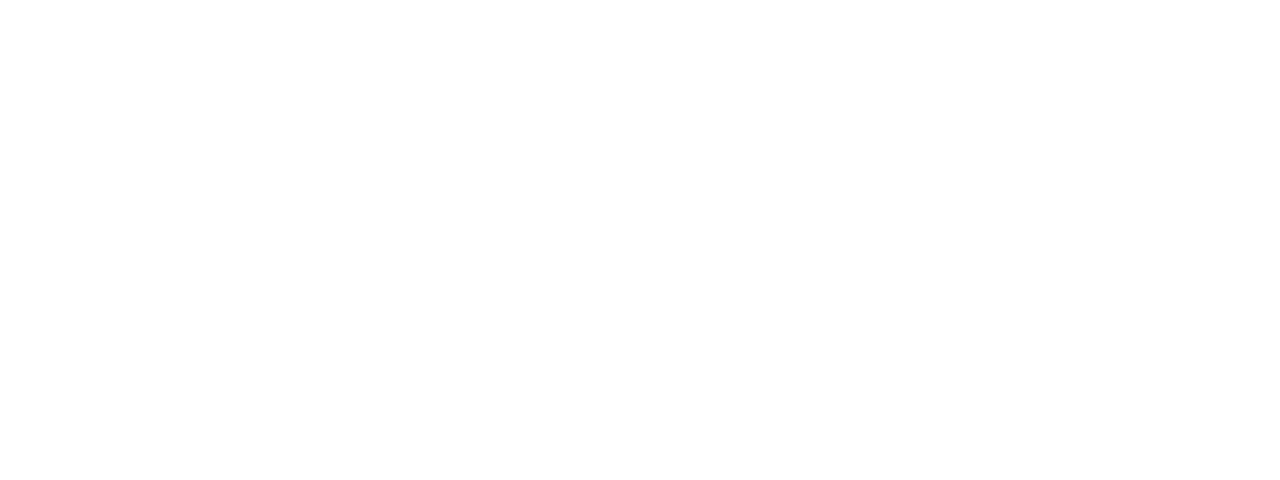
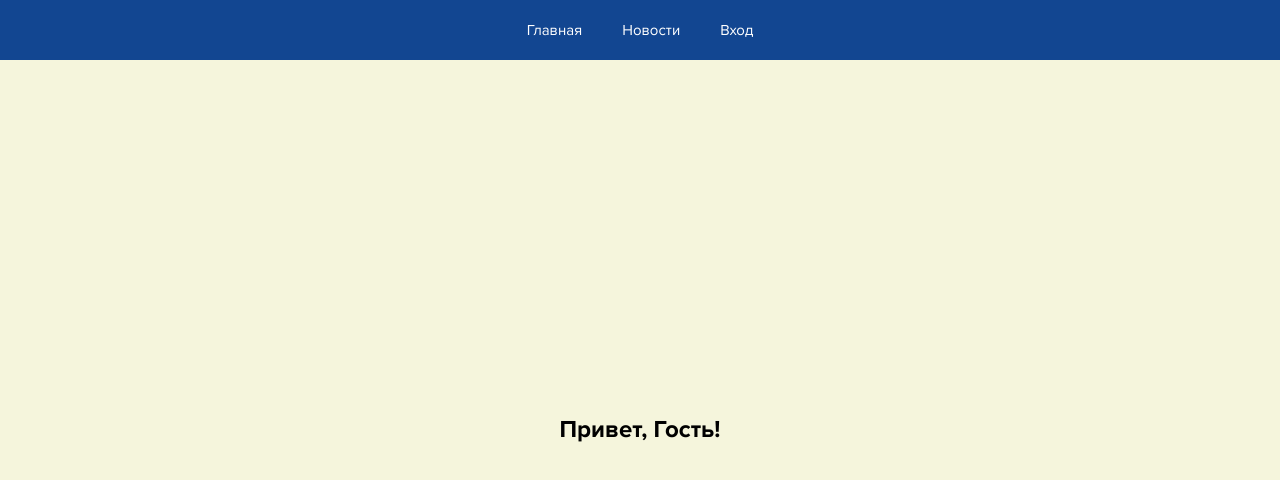
Before and after one commit to 777Antoniy777/profilance-group-test, a React app: page / in a window 1280 px wide. Built offline with nearby package versions, Linux system fonts and the light colour scheme; a web font is replaced by a local one.

Commit message:
add main screen

```diff
--- a/src/components/app/app.js
+++ b/src/components/app/app.js
@@ -1,10 +1,13 @@
 import React from "react";
-// import Main from "../main/main";
+import Main from "../main/main";
 
 const App = () => {
   return (
-    <p>Test</p>
-    // <Main />
+    <React.Fragment>
+
+      {/* Main component */}
+      <Main />
+    </React.Fragment>
   );
 };
 
--- /dev/null
+++ b/src/components/header/header.js
@@ -0,0 +1,27 @@
+import React from "react";
+
+const Header = () => {
+  return (
+    <header className="header">
+      <div className="site-wrapper">
+        <nav className="header__nav nav">
+          <ul className="nav__list">
+            <li className="nav__item active-nav-item">
+              <a href="#">Главная</a>
+            </li>
+
+            <li className="nav__item">
+              <a href="#">Новости</a>
+            </li>
+
+            <li className="nav__item">
+              <a href="#">Вход</a>
+            </li>
+          </ul>
+        </nav>
+      </div>
+    </header>
+  );
+};
+
+export default Header;
--- /dev/null
+++ b/src/components/intro/intro.js
@@ -0,0 +1,13 @@
+import React from "react";
+
+const Intro = () => {
+  return (
+    <section className="intro">
+      <div className="site-wrapper">
+        <h1 className="intro__title">Привет, Гость!</h1>
+      </div>
+    </section>
+  );
+};
+
+export default Intro;
--- /dev/null
+++ b/src/components/main/main.js
@@ -0,0 +1,19 @@
+import React from "react";
+import Header from "../header/header";
+import Intro from "../intro/intro";
+
+const Main = () => {
+  return (
+    <React.Fragment>
+      {/* Header component */}
+      <Header />
+
+      <main className="main">
+        {/* Intro component */}
+        <Intro />
+      </main>
+    </React.Fragment>
+  );
+};
+
+export default Main;
--- a/src/index.html
+++ b/src/index.html
@@ -6,14 +6,14 @@
     <meta name="viewport" content="width=device-width,initial-scale=1">
     <meta http-equiv="X-UA-Compatible" content="ie=edge">
     <meta name="format-detection" content="telephone=no">
-    <meta name="Description" content="Show GitHub repositories">
+    <meta name="Description" content="Show news">
     <link href="./assets/fonts/ProximaNova-Regular.woff2" as="font" rel="preload" crossorigin="anonymous">
     <link href="./assets/fonts/ProximaNova-Bold.woff2" as="font" rel="preload" crossorigin="anonymous">
   </head>
 
   <body class="main-page">
 
-    <div id="root"></div>
+    <div id="root" style="height: 100%; display: flex; flex-direction: column;"></div>
 
   </body>
 </html>
--- a/src/styles/base/_general.scss
+++ b/src/styles/base/_general.scss
@@ -1,4 +1,5 @@
 html {
+  height: 100%;
   box-sizing: border-box;
   overflow-x: hidden;
   scroll-behavior: smooth;
@@ -12,14 +13,22 @@ html {
 
 body {
   min-width: $media-mb;
+  height: 100%;
   margin: 0;
   font-weight: 400;
   font-style: normal;
   font-size: 15px;
   line-height: 22px;
   font-family: $proxima;
-  color: $c-white;
+  color: $c-black;
   overflow-x: hidden;
+}
+
+.site-wrapper {
+  width: 90%;
+  max-width: $w-site-wrapper-dt;
+  margin-right: auto;
+  margin-left: auto;
 }
 
 a {
--- /dev/null
+++ b/src/styles/components/_header.scss
@@ -0,0 +1,7 @@
+.header {
+  display: flex;
+  align-items: center;
+  min-height: 60px;
+  color: $c-white;
+  background-color: $c-tory-blue;
+}
--- /dev/null
+++ b/src/styles/components/_intro.scss
@@ -0,0 +1,19 @@
+.intro {
+  height: 100%;
+  padding: 20px 0;
+  background-color: $c-beige;
+
+  .site-wrapper {
+    display: flex;
+    align-content: center;
+    height: inherit;
+  }
+
+  &__title {
+    margin: auto;
+    font-size: 24px;
+    line-height: 26px;
+    font-weight: 600;
+    text-align: center;
+  }
+}
--- /dev/null
+++ b/src/styles/components/_main.scss
@@ -0,0 +1,3 @@
+.main {
+  flex-grow: 1;
+}
--- /dev/null
+++ b/src/styles/components/_nav.scss
@@ -0,0 +1,25 @@
+.nav {
+  &__list {
+    @include reset-list;
+    display: flex;
+    justify-content: center;
+    align-items: center;
+    flex-wrap: wrap;
+    padding-top: 10px;
+  }
+
+  &__item {
+    margin-right: 40px;
+    margin-bottom: 10px;
+
+    &:last-child {
+      margin-right: 0;
+    }
+  }
+
+  .active-nav-item {
+    a {
+      cursor: auto;
+    }
+  }
+}
--- a/src/styles/main.scss
+++ b/src/styles/main.scss
@@ -6,3 +6,9 @@
 @import "../../node_modules/normalize.css/normalize";
 @import "base/typography";
 @import "base/general";
+
+// components
+@import "components/header";
+@import "components/nav";
+@import "components/main";
+@import "components/intro";
--- a/src/styles/utilities/_mixins.scss
+++ b/src/styles/utilities/_mixins.scss
@@ -14,6 +14,24 @@
   margin: 0 auto;
 }
 
+@mixin reset-list {
+  margin: 0;
+  padding: 0;
+  list-style: none;
+}
+
 @mixin set-width($child-width, $parent-width) {
   width: $child-width * 100% / $parent-width;
 }
+
+@mixin visually-hidden {
+  position: absolute;
+  width: 1px;
+  height: 1px;
+  margin: -1px;
+  padding: 0;
+  border: 0;
+  opacity: 0;
+  clip: rect(0 0 0 0);
+  overflow: hidden;
+}
--- a/src/styles/utilities/_variables.scss
+++ b/src/styles/utilities/_variables.scss
@@ -4,6 +4,8 @@ $proxima: "ProximaNova", "Arial", sans-serif;
 // color
 $c-white: #ffffff;
 $c-black: #000000;
+$c-tory-blue: #124691;
+$c-beige: #f5f5dc;
 
 // width
 $w-layout-mb: 360px;
```
Also changed, not shown: src/components/app/based-styles.js (deleted, +0 -29 lines), src/components/app/const-styles.js (deleted, +0 -12 lines).
